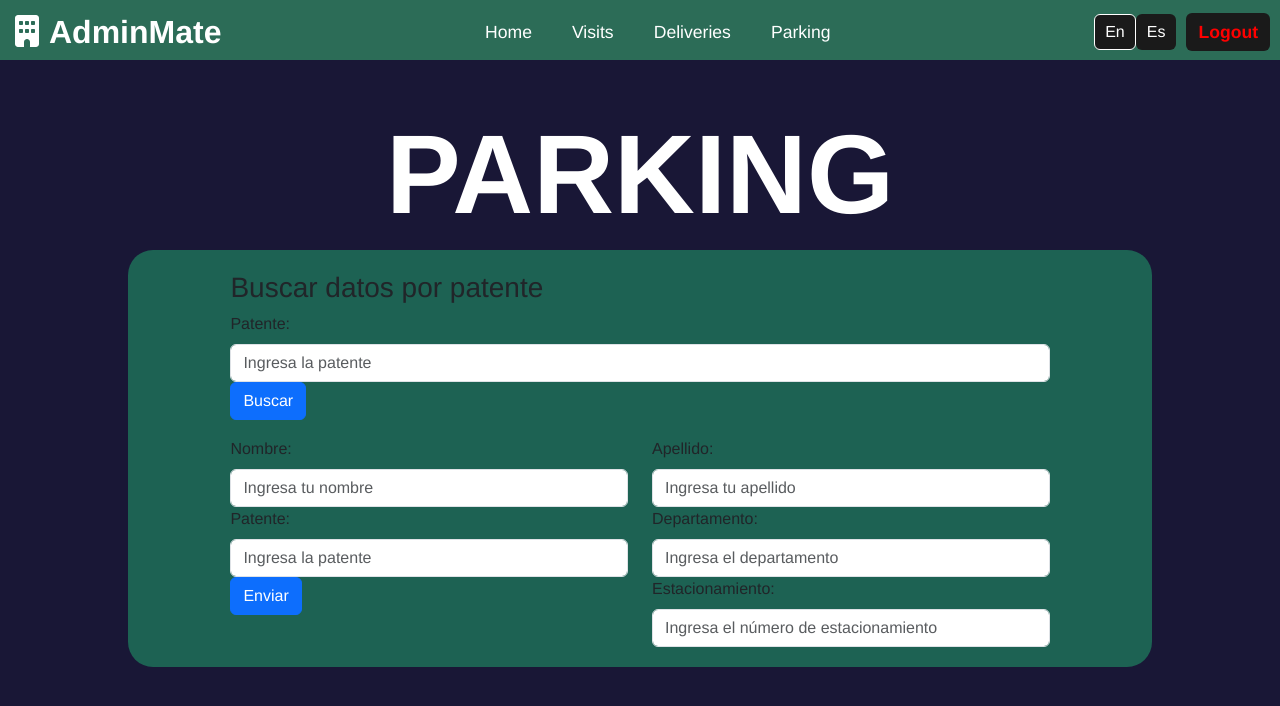
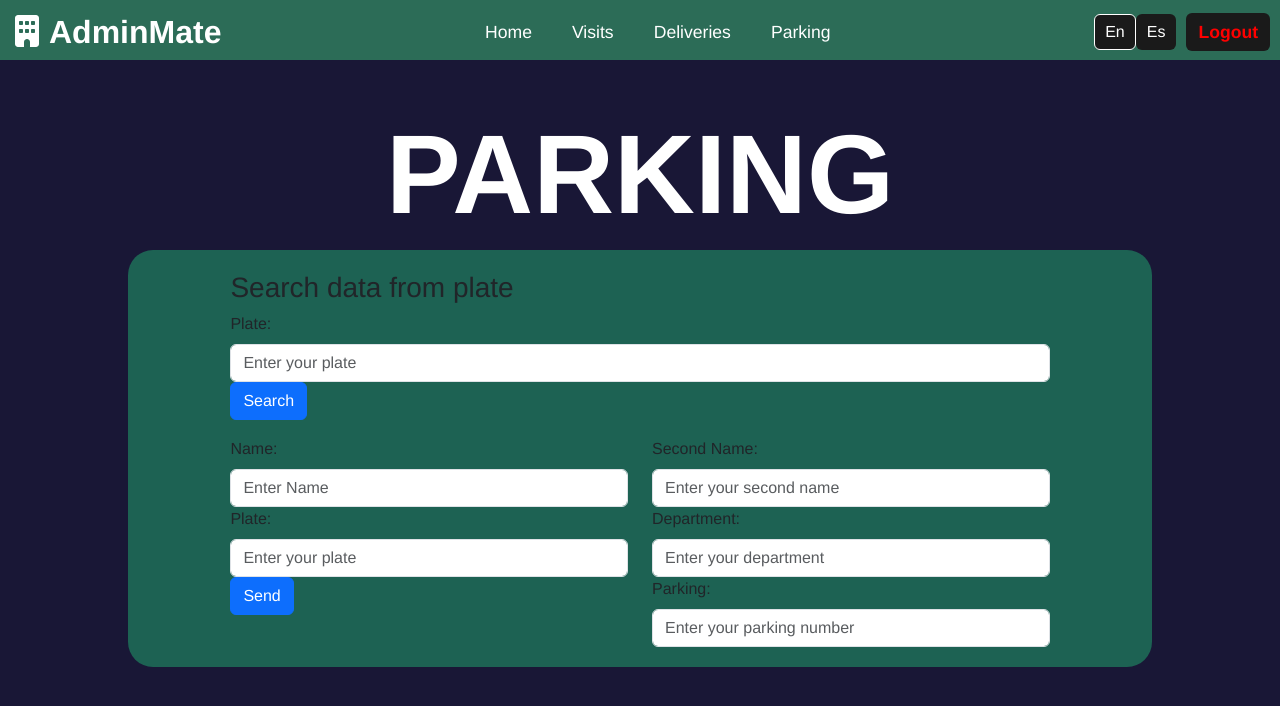
Before and after one commit to NachoJorquera/AdminMate, a React (Vite) app in the folder loginFrontEnd/: page /parking in a window 1280 px wide. Shown: the top 706 px of the page. Built offline with nearby package versions, Linux system fonts and the light colour scheme.

Commit message:
Parking a inglés

```diff
--- a/loginFrontEnd/src/locales/en/translation.json
+++ b/loginFrontEnd/src/locales/en/translation.json
@@ -49,5 +49,18 @@
     "errorNoResidentSelected": "No resident selected",
     "errorNoDeliveryTypeSelected": "No delivery type selected",
     "errorNoNotificationMethodSelected": "No notification method selected",
-    "errorNothingSelected": "You have nothing selected"
+    "errorNothingSelected": "You have nothing selected",
+    "plateSearch" : "Search data from plate",
+    "plate" : "Plate:",
+    "search" : "Search",
+    "results" : "Results:",
+    "nameParking" : "Name:",
+    "surnameParking" : "Second Name:",
+    "departmentParking" : "Department:",
+    "parkingParking" : "Parking:",
+    "getPlate" : "Enter your plate",
+    "getSurname" : "Enter your second name",
+    "getDepartment" : "Enter your department",
+    "getParking" : "Enter your parking number",
+    "send" : "Send"
 }
--- a/loginFrontEnd/src/locales/es/translation.json
+++ b/loginFrontEnd/src/locales/es/translation.json
@@ -49,5 +49,18 @@
     "errorNoResidentSelected": "No se ha seleccionado un residente",
     "errorNoDeliveryTypeSelected": "No se selecciónó tipo de encomienda",
     "errorNoNotificationMethodSelected": "No se seleccionó tipo de notificación",
-    "errorNothingSelected": "No se ha seleccionado nada"
+    "errorNothingSelected": "No se ha seleccionado nada",
+    "plateSearch" : "Buscar datos por patente",
+    "plate" : "Patente:",
+    "search" : "Buscar",
+    "results" : "Resultados:",
+    "nameParking" : "Nombre:",
+    "surnameParking" : "Apellido:",
+    "departmentParking" : "Departamento:",
+    "parkingParking" : "Estacionamiento:",
+    "getPlate" : "Ingresa la patente",
+    "getSurname" : "Ingresa tu apellido",
+    "getDepartment" : "Ingresa el departamento",
+    "getParking" : "Ingresa el número de estacionamiento",
+    "send" : "Enviar"
 }
--- a/loginFrontEnd/src/pages/Parking.jsx
+++ b/loginFrontEnd/src/pages/Parking.jsx
@@ -18,7 +18,12 @@ function Parking() {
   const [searchPatente, setSearchPatente] = useState('');
   const [searchResult, setSearchResult] = useState(null);
 
-  const { t } = useTranslation();
+  const { t, i18n } = useTranslation();
+
+  const changeLanguage = (language) => {
+    i18n.changeLanguage(language); // Activa el cambio de idioma
+    localStorage.setItem('i18nextLng', language); // Almacena el lenguaje seleccionado en localStorage
+};
 
   const handleSubmit = (event) => {
     event.preventDefault();
@@ -66,28 +71,28 @@ function Parking() {
       <div className='espacio'>
         <div className='formulario espacio'>
 
-        <h3>Buscar datos por patente</h3>
+        <h3>{t('plateSearch')}</h3>
           <Form className='espacio_abajo'>
             <Form.Group controlId="searchPatente">
-              <Form.Label>Patente:</Form.Label>
+              <Form.Label>{t('plate')}</Form.Label>
               <Form.Control
                 type="text"
-                placeholder="Ingresa la patente"
+                placeholder={t('getPlate')}
                 value={searchPatente}
                 onChange={(e) => setSearchPatente(e.target.value)}
               />
             </Form.Group>
             <Button variant="primary" onClick={handleSearch}>
-              Buscar
+            {t('search')}
             </Button>
           </Form>
           {searchResult && (
             <div className='resultado'>
-              <h4>Resultados:</h4>
-              <p><strong>Nombre:</strong> {searchResult.nombre}</p>
-              <p><strong>Apellido:</strong> {searchResult.apellido}</p>
-              <p><strong>Departamento:</strong> {searchResult.departamento}</p>
-              <p><strong>Estacionamiento:</strong> {searchResult.estacionamiento}</p>
+              <h4>{t('results')}</h4>
+              <p><strong>{t('nameParking')}</strong> {searchResult.nombre}</p>
+              <p><strong>{t('surnameParking')}</strong> {searchResult.apellido}</p>
+              <p><strong>{t('departmentParking')}</strong> {searchResult.departamento}</p>
+              <p><strong>{t('parkingParking')}</strong> {searchResult.estacionamiento}</p>
             </div>
           )}
 
@@ -95,53 +100,53 @@ function Parking() {
             <Row>
               <Col>
                 <Form.Group controlId="nombre">
-                  <Form.Label>Nombre:</Form.Label>
+                  <Form.Label>{t('nameParking')}</Form.Label>
                   <Form.Control
                     type="text"
-                    placeholder="Ingresa tu nombre"
+                    placeholder={t('enterName')}
                     value={nombre}
                     onChange={(e) => setNombre(e.target.value)}
                   />
                 </Form.Group>
                 <Form.Group controlId="patente">
-                  <Form.Label>Patente:</Form.Label>
+                  <Form.Label>{t('plate')}</Form.Label>
                   <Form.Control
                     type="text"
-                    placeholder="Ingresa la patente"
+                    placeholder={t('getPlate')}
                     value={patente}
                     onChange={(e) => setPatente(e.target.value)}
                   />
                 </Form.Group>
                 <Form.Group>
                 <Button variant="primary" type="submit">
-              Enviar
+                {t('send')}
             </Button>
                 </Form.Group>
               </Col>
               <Col>
                 <Form.Group controlId="apellido">
-                  <Form.Label>Apellido:</Form.Label>
+                  <Form.Label>{t('surnameParking')}</Form.Label>
                   <Form.Control
                     type="text"
-                    placeholder="Ingresa tu apellido"
+                    placeholder={t('getSurname')}
                     value={apellido}
                     onChange={(e) => setApellido(e.target.value)}
                   />
                 </Form.Group>
                 <Form.Group controlId="departamento">
-                  <Form.Label>Departamento:</Form.Label>
+                  <Form.Label>{t('departmentParking')}</Form.Label>
                   <Form.Control
                     type="text"
-                    placeholder="Ingresa el departamento"
+                    placeholder={t('getDepartment')}
                     value={departamento}
                     onChange={(e) => setDepartamento(e.target.value)}
                   />
                 </Form.Group>
                 <Form.Group controlId="estacionamiento">
-                  <Form.Label>Estacionamiento:</Form.Label>
+                  <Form.Label>{t('parkingParking')}</Form.Label>
                   <Form.Control
                     type="number"
-                    placeholder="Ingresa el número de estacionamiento"
+                    placeholder={t('getParking')}
                     value={estacionamiento}
                     onChange={(e) => setEstacionamiento(e.target.value)}
                   />
```
